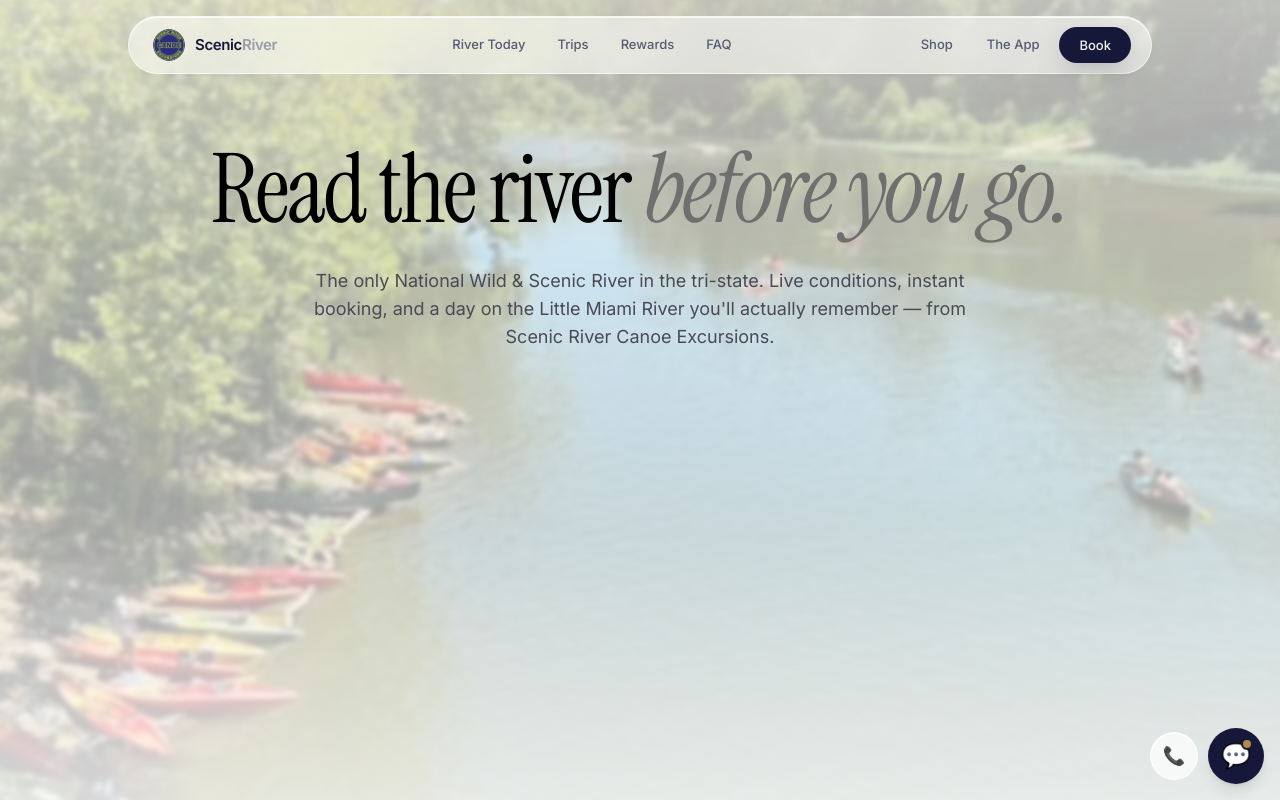
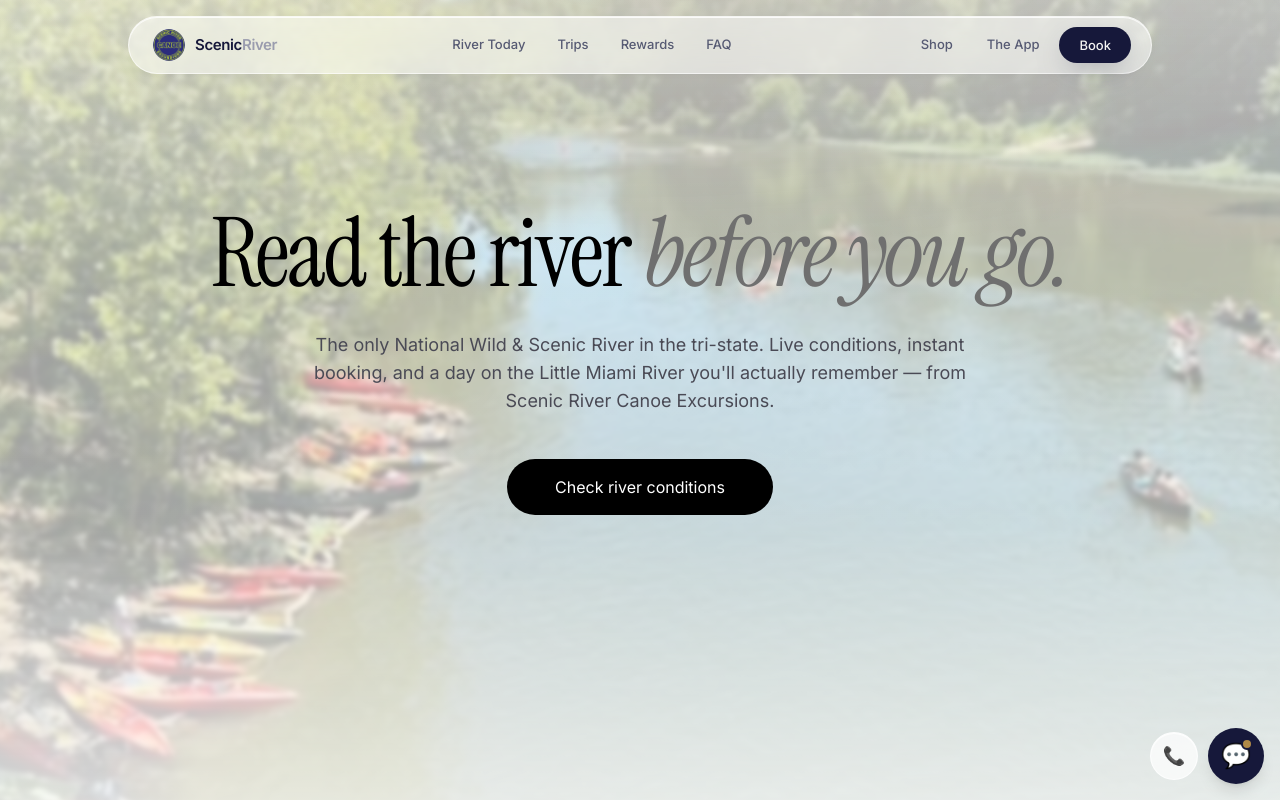
Before and after one commit to jboeh03/scenicrivercanoe, a React (Vite) app: page / in a window 1280 px wide. Shown: the top 800 px of the page. Built offline with nearby package versions, Linux system fonts and the light colour scheme; no server answers.

Commit message:
Hero: lower the copy a touch, add 'Check river conditions' CTA (#conditions)

```diff
--- a/src/sections/Hero.tsx
+++ b/src/sections/Hero.tsx
@@ -13,7 +13,7 @@ export function Hero() {
     >
       <div
         className="relative z-10 flex flex-col items-center"
-        style={{ paddingTop: 'calc(8rem + 1rem)', paddingBottom: '4rem' }}
+        style={{ paddingTop: 'calc(8rem + 5rem)', paddingBottom: '4rem' }}
       >
         <h1
           className="animate-fade-rise font-serif font-normal text-black text-5xl sm:text-7xl md:text-8xl"
@@ -28,6 +28,14 @@ export function Hero() {
         >
           {`${business.tagline} Live conditions, instant booking, and a day on the ${business.river} you'll actually remember — from ${business.short} Canoe Excursions.`}
         </p>
+
+        <a
+          href="#conditions"
+          className="animate-fade-rise mt-11 rounded-full bg-black px-12 py-4 text-base text-white transition-transform hover:scale-[1.03]"
+          style={{ animationDelay: '0.4s' }}
+        >
+          Check river conditions
+        </a>
       </div>
     </section>
   )
```
